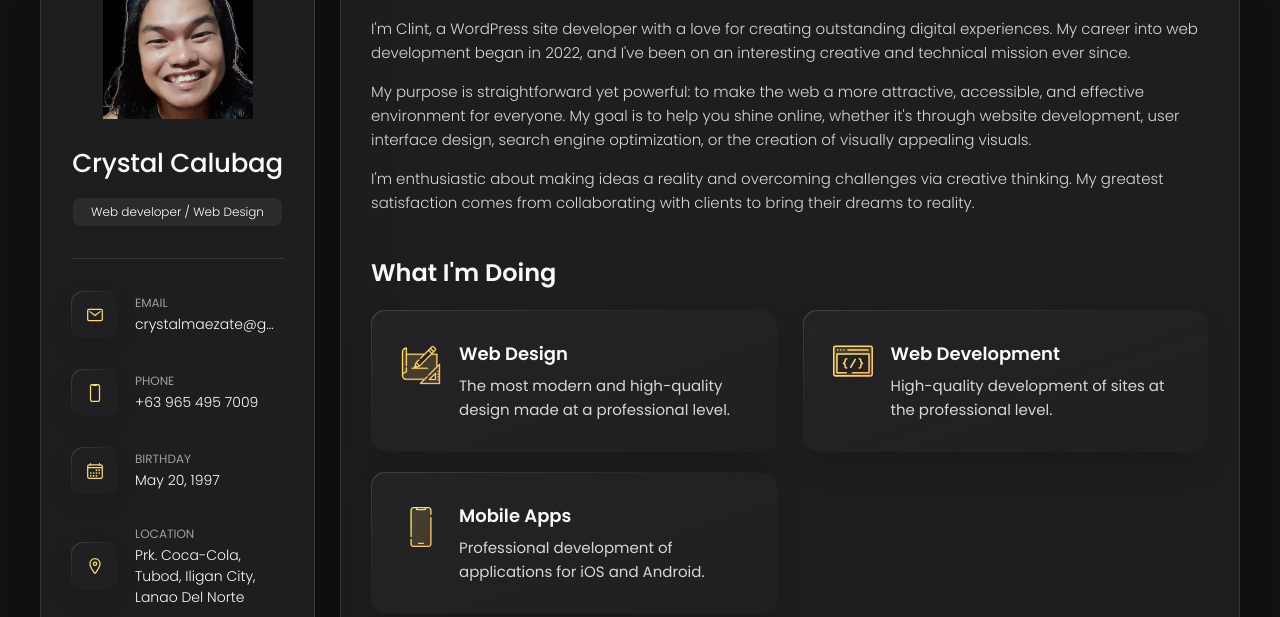
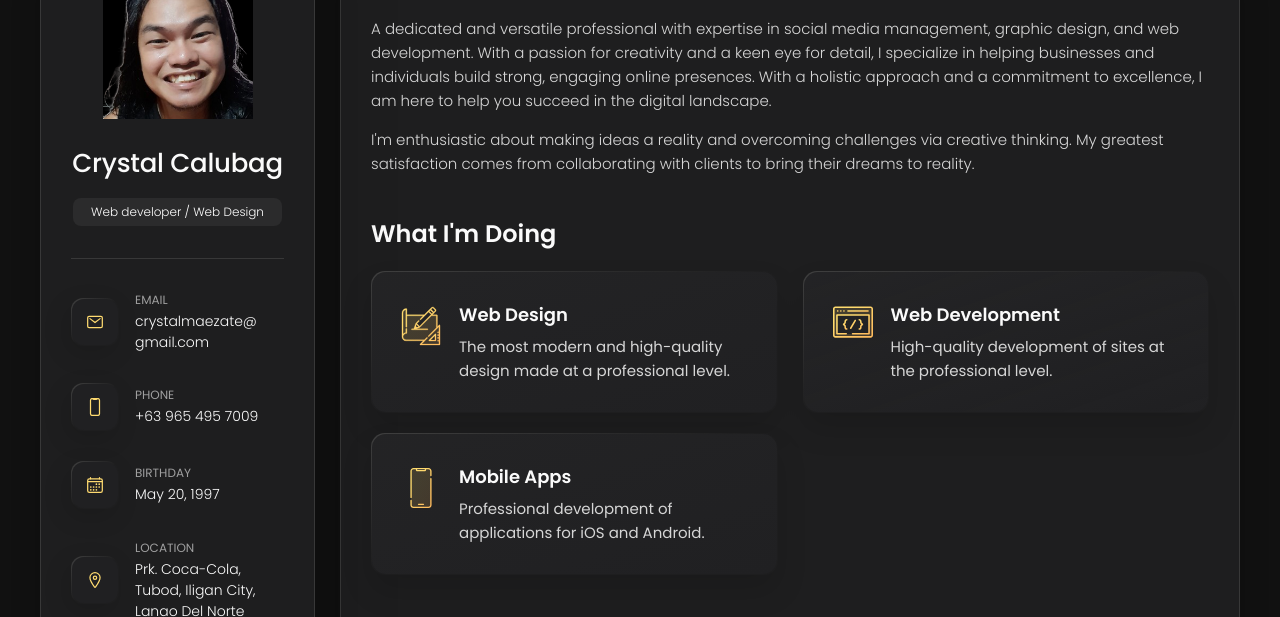
Before and after one commit to crystal-calubag/my-portolio.io, a plain HTML site: page index.html in a window 1280 px wide. Shown: the part 162-779 px from the top of the page. Drawn offline with nearby package versions, Linux system fonts and the light colour scheme.

Commit message:
Modifying

```diff
--- a/index.html
+++ b/index.html
@@ -75,7 +75,7 @@
             <div class="contact-info">
               <p class="contact-title">Email</p>
 
-              <a href="mailto:ccalubag@gmail.com" class="contact-link">crystalmaezate@gmail.com</a>
+              <a href="mailto:ccalubag@gmail.com" class="contact-link">crystalmaezate@<br>gmail.com</a>
             </div>
 
           </li>
@@ -206,14 +206,9 @@
 
         <section class="about-text">
           <p>
-            I'm Clint, a WordPress site developer with a love for creating outstanding digital experiences.
-            My career into web development began in 2022, and I've been on an interesting creative and technical mission ever since.
-          </p>
-
-          <p>
-            My purpose is straightforward yet powerful: to make the web a more attractive, accessible, and effective environment for everyone.
-            My goal is to help you shine online, whether it's through website development, user interface design, search engine optimization,
-            or the creation of visually appealing visuals.
+            A dedicated and versatile professional with expertise in social media management, graphic design, and web development.
+            With a passion for creativity and a keen eye for detail, I specialize in helping businesses and individuals build strong, engaging online presences.
+            With a holistic approach and a commitment to excellence, I am here to help you succeed in the digital landscape.
           </p>
 
           <p>
```
